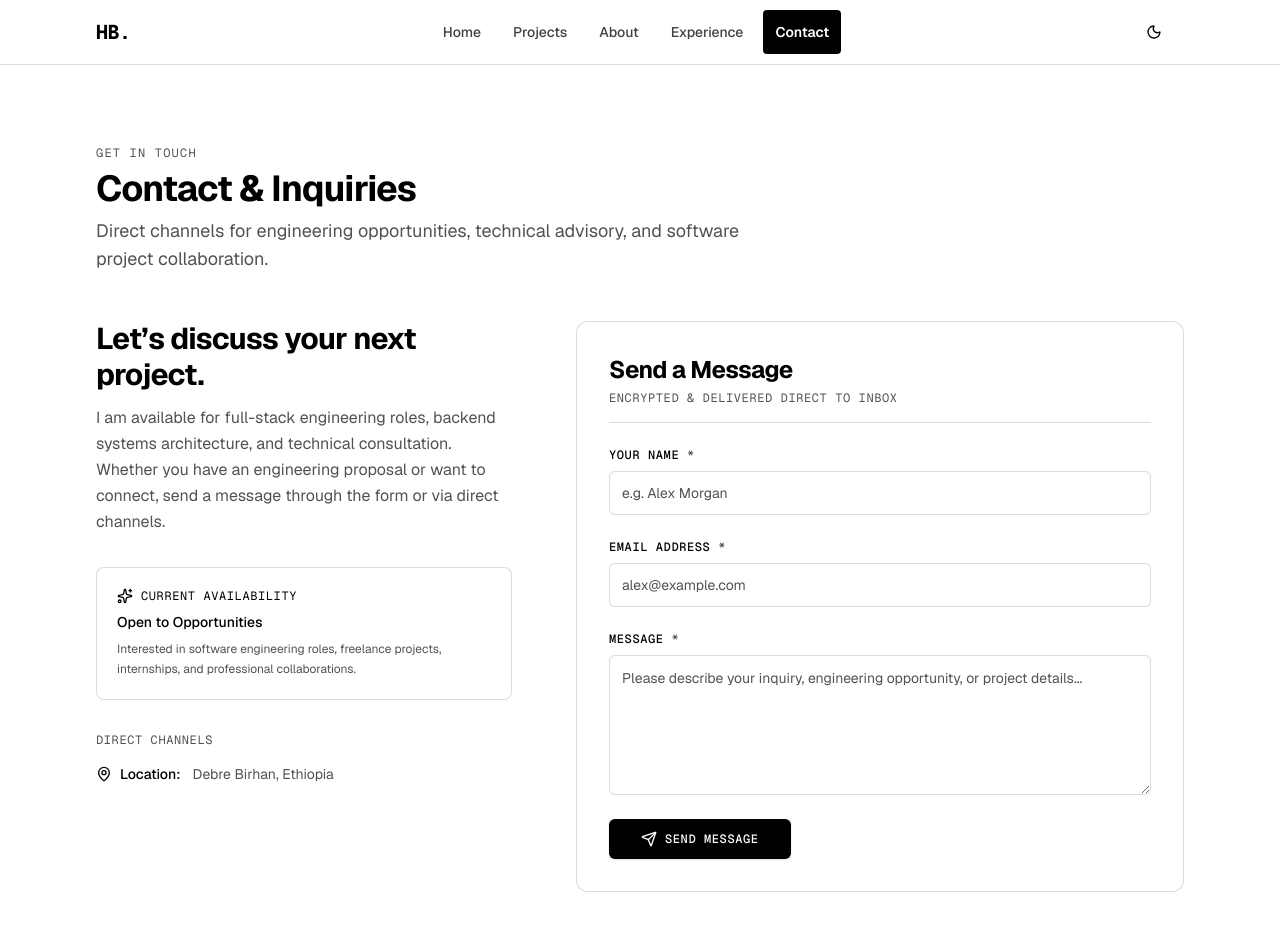
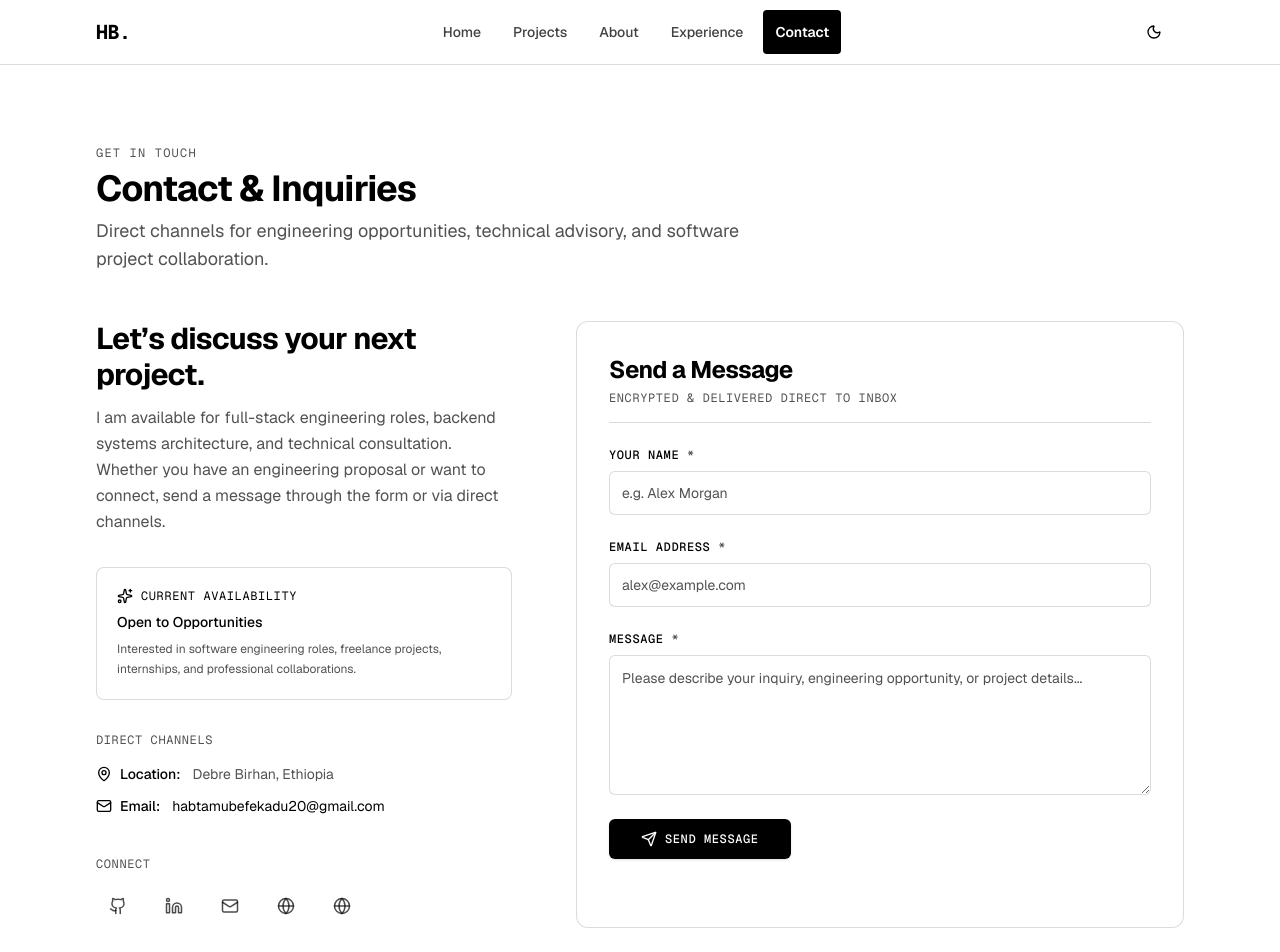
Before and after one commit to boldhab/Portfolio, a Next.js app: page /contact in a window 1280 px wide. Shown: the top 952 px of the page. Built offline with nearby package versions, Linux system fonts and the light colour scheme; no server answers.

Commit message:
Refresh social and contact destinations

```diff
--- a/src/data/social-links.ts
+++ b/src/data/social-links.ts
@@ -1,4 +1,39 @@
 import type { SocialLink } from "@/types";
 
-/** Add verified profile or contact URLs here when supplied by the owner. */
-export const SOCIAL_LINKS: SocialLink[] = [];
+export const SOCIAL_LINKS: SocialLink[] = [
+  {
+    id: "github",
+    platform: "GitHub",
+    label: "GitHub Profile",
+    url: "https://github.com/boldhab",
+    iconName: "github",
+  },
+  {
+    id: "linkedin",
+    platform: "LinkedIn",
+    label: "LinkedIn Profile",
+    url: "https://www.linkedin.com/in/habtam-befekadu/",
+    iconName: "linkedin",
+  },
+  {
+    id: "email",
+    platform: "Email",
+    label: "Send Email",
+    url: "mailto:habtamubefekadu20@gmail.com",
+    iconName: "mail",
+  },
+  {
+    id: "resume",
+    platform: "Resume",
+    label: "Download CV",
+    url: "/resume.pdf",
+    iconName: "download",
+  },
+  {
+    id: "upwork",
+    platform: "Upwork",
+    label: "Upwork Profile",
+    url: "https://www.upwork.com/freelancers/YOUR_PROFILE_ID",
+    iconName: "upwork",
+  },
+];
```
